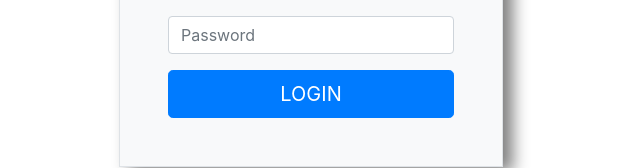
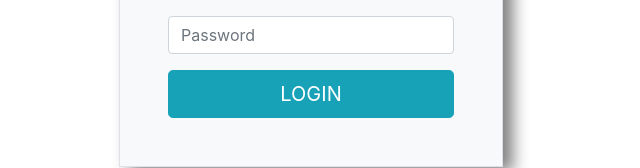
Before and after one commit to MichaelElisha1988/WorkTask, an Angular app: page / in a window 1280 px wide. Shown: the part 504-672 px from the top of the page, without its empty margins (329-969 px from the left). Built offline with nearby package versions, Linux system fonts and the light colour scheme.

Commit message:
Update log-in-page.component.html

```diff
--- a/src/app/log-in-page/log-in-page.component.html
+++ b/src/app/log-in-page/log-in-page.component.html
@@ -28,7 +28,5 @@
     />
   </div>
 
-  <button class="w-100 btn btn-lg btn-primary" (click)="onLogIn()">
-    LOGIN
-  </button>
+  <button class="w-100 btn btn-lg btn-info" (click)="onLogIn()">LOGIN</button>
 </div>
```
